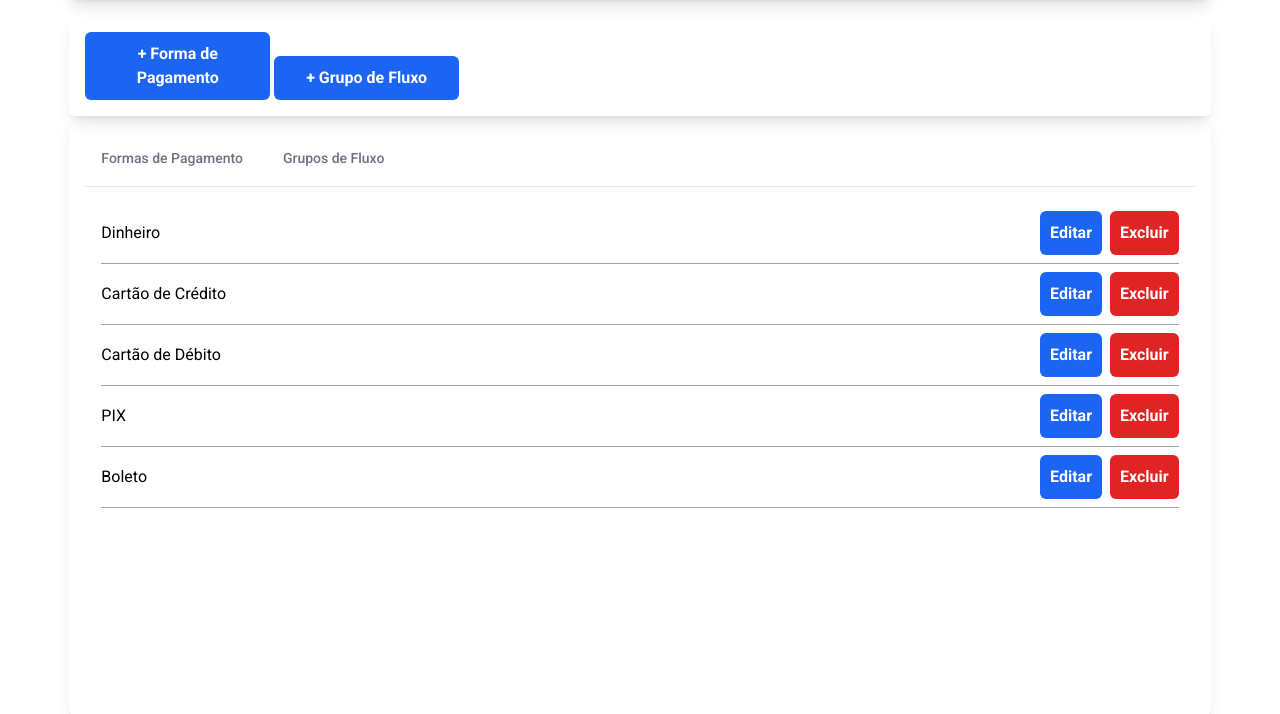
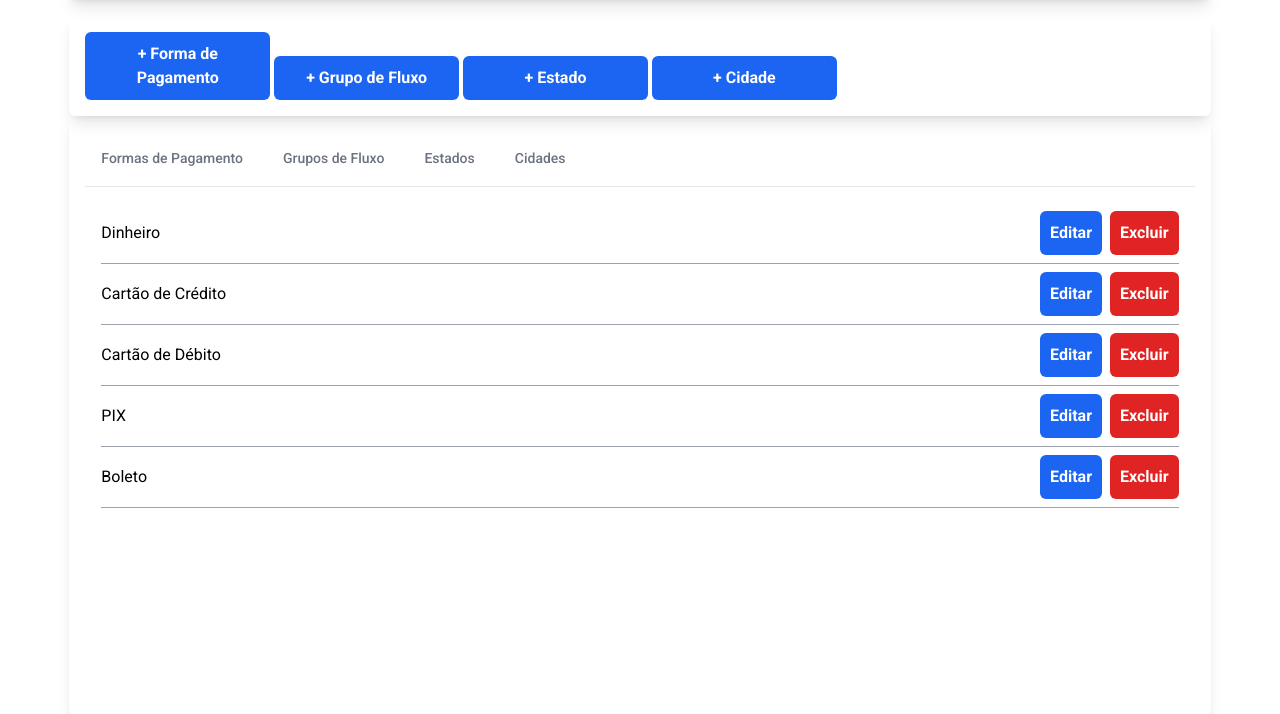
Before and after one commit to ErickG123/controleDespesas, a PHP site: page /adicionais.php in a window 1280 px wide. Shown: the part 76-790 px from the top of the page. Run offline with PHP 8.4, Linux system fonts and the light colour scheme; data comes from the database, SQL or seed files in the repository; data that the repository does not hold is empty; some libraries are stand-ins or nearby versions.

Commit message:
feat: ajustes visuais e adição de botões crud

```diff
--- a/adicionais.php
+++ b/adicionais.php
@@ -16,6 +16,7 @@
     <?php
         session_start();
         include_once("database/conn.php");
+        include_once("includes/select.php");
         include_once("includes/alerta.php");
         getAlerta();
     ?>
@@ -25,6 +26,8 @@
     <div class="shadow-lg rounded-md p-4">
         <button class="w-1/6 bg-blue-600 hover:bg-blue-500 text-white text-center font-semibold p-2.5 rounded-md outline-none" type="button" onclick="abrirModalCriarFormaPagamento();">+ Forma de Pagamento</button>
         <button class="w-1/6 bg-blue-600 hover:bg-blue-500 text-white text-center font-semibold p-2.5 rounded-md outline-none" type="button" onclick="abrirModalCriarGrupoFluxo();">+ Grupo de Fluxo</button>
+        <button class="w-1/6 bg-blue-600 hover:bg-blue-500 text-white text-center font-semibold p-2.5 rounded-md outline-none" type="button" onclick="abrirModalCriarEstado();">+ Estado</button>
+        <button class="w-1/6 bg-blue-600 hover:bg-blue-500 text-white text-center font-semibold p-2.5 rounded-md outline-none" type="button" onclick="abrirModalCriarCidade();">+ Cidade</button>
     </div>
 
     <main class="shadow-lg rounded-md p-4">
@@ -35,6 +38,12 @@
                 </li>
                 <li class="mr-2" role="presentation">
                     <button class="inline-block text-gray-500 hover:text-gray-600 hover:border-gray-300 rounded-t-lg py-4 px-4 text-sm font-medium text-center border-transparent border-b-2" id="gruposFluxo-tab" data-tabs-target="#gruposFluxo" type="button" role="tab" aria-controls="gruposFluxo" aria-selected="false">Grupos de Fluxo</button>
+                </li>
+                <li class="mr-2" role="presentation">
+                    <button class="inline-block text-gray-500 hover:text-gray-600 hover:border-gray-300 rounded-t-lg py-4 px-4 text-sm font-medium text-center border-transparent border-b-2" id="estados-tab" data-tabs-target="#estados" type="button" role="tab" aria-controls="estados" aria-selected="false">Estados</button>
+                </li>
+                <li class="mr-2" role="presentation">
+                    <button class="inline-block text-gray-500 hover:text-gray-600 hover:border-gray-300 rounded-t-lg py-4 px-4 text-sm font-medium text-center border-transparent border-b-2" id="cidades-tab" data-tabs-target="#cidades" type="button" role="tab" aria-controls="cidades" aria-selected="false">Cidades</button>
                 </li>
             </ul>
         </div>
@@ -79,13 +88,60 @@
                     </div>
                 <?php } ?>
             </div>
+            <div class="p-4 rounded-lg hidden" id="estados" role="tabpanel" aria-labelledby="estados-tab">
+                <?php
+                    $sql = "SELECT E.IDESTADO, E.ESTADO
+                            FROM ESTADOS E";
+
+                    $stmt = $conn->query($sql);
+
+                    $estados = $stmt->fetchAll(PDO::FETCH_ASSOC);
+
+                    foreach ($estados as $estado) {
+                ?>
+                    <div class="flex items-center justify-between border-b border-gray-400">
+                        <p><?= $estado["ESTADO"]; ?></p>
+                        <div class="flex my-2">
+                            <p class="w-full md:w-auto bg-blue-600 hover:bg-blue-500 text-white text-center font-semibold rounded-md p-2.5 outline-none cursor-pointer mr-2 editar-estado" data-id="<?= $estado["IDESTADO"]; ?>">Editar</p>
+                            <p class="w-full md:w-auto bg-red-600 hover:bg-red-500 text-white text-center font-semibold rounded-md p-2.5 outline-none cursor-pointer excluir-estado" data-id="<?= $estado["IDESTADO"]; ?>" onclick="abrirModalExcluirEstado();">Excluir</p>
+                        </div>
+                    </div>
+                <?php } ?>
+            </div>
+            <div class="p-4 rounded-lg hidden" id="cidades" role="tabpanel" aria-labelledby="cidades-tab">
+                <?php
+                    $sql = "SELECT C.IDCIDADE, C.CIDADE, E.ESTADO
+                            FROM CIDADES C
+                            INNER JOIN ESTADOS E ON C.IDESTADO = E.IDESTADO";
+
+                    $stmt = $conn->query($sql);
+
+                    $cidades = $stmt->fetchAll(PDO::FETCH_ASSOC);
+
+                    foreach ($cidades as $cidade) {
+                ?>
+                    <div class="flex items-center justify-between border-b border-gray-400">
+                        <div class="w-full flex">
+                            <p class="w-1/3"><?= $cidade["CIDADE"]; ?></p>
+                            <p class="w-1/3"><?= $cidade["ESTADO"]; ?></p>
+                        </div>
+                        <div class="flex my-2">
+                            <p class="w-full md:w-auto bg-blue-600 hover:bg-blue-500 text-white text-center font-semibold rounded-md p-2.5 outline-none cursor-pointer mr-2 editar-cidade" data-id="<?= $cidade["IDCIDADE"]; ?>">Editar</p>
+                            <p class="w-full md:w-auto bg-red-600 hover:bg-red-500 text-white text-center font-semibold rounded-md p-2.5 outline-none cursor-pointer excluir-cidade" data-id="<?= $cidade["IDCIDADE"]; ?>" onclick="abrirModalExcluirCidade();">Excluir</p>
+                        </div>
+                    </div>
+                <?php } ?>
+            </div>
         </div>
     </main>
 
     <?php include_once("includes/modais/modal-forma-pagamento.php"); ?>
     <?php include_once("includes/modais/modal-grupo-fluxo.php"); ?>
+    <?php include_once("includes/modais/modal-estado.php"); ?>
+    <?php include_once("includes/modais/modal-cidade.php"); ?>
 
     <script src="https://unpkg.com/@themesberg/flowbite@1.2.0/dist/flowbite.bundle.js"></script>
     <script><?= include_once("scripts/alerta.js"); ?></script>
+    <script><?= include_once("scripts/select.js"); ?></script>
 </body>
 </html>
--- a/api/pessoas/obter-detalhes-pessoa.php
+++ b/api/pessoas/obter-detalhes-pessoa.php
@@ -16,6 +16,6 @@
     if ($pessoa) {
         echo json_encode($pessoa);
     } else {
-        echo json_encode(array("error" => "Pessoa não encontrado."));
+        echo json_encode(array("error" => "Pessoa não encontrada."));
     }
 ?>
--- a/index.php
+++ b/index.php
@@ -31,7 +31,7 @@
                 <tr class="text-gray-600">
                     <th class="text-start p-2.5">Cedente</th>
                     <th class="text-start p-2.5">Valor</th>
-                    <th class="text-start p-2.5">Observacoes</th>
+                    <th class="text-start p-2.5">Observações</th>
                     <th class="text-start p-2.5">Dt. Compra</th>
                     <th class="text-start p-2.5">Dt. Vencimento</th>
                     <th class="text-start p-2.5">Parcelas</th>
--- a/styles/output.css
+++ b/styles/output.css
@@ -702,6 +702,10 @@ video {
   min-height: 32rem;
 }
 
+.w-1\/3 {
+  width: 33.333333%;
+}
+
 .w-1\/6 {
   width: 16.666667%;
 }
```
